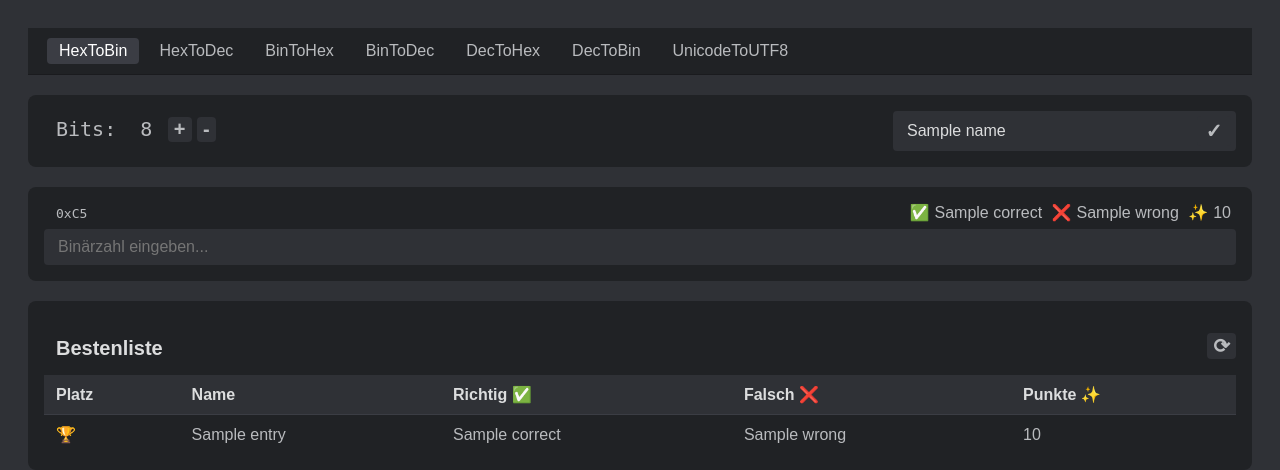
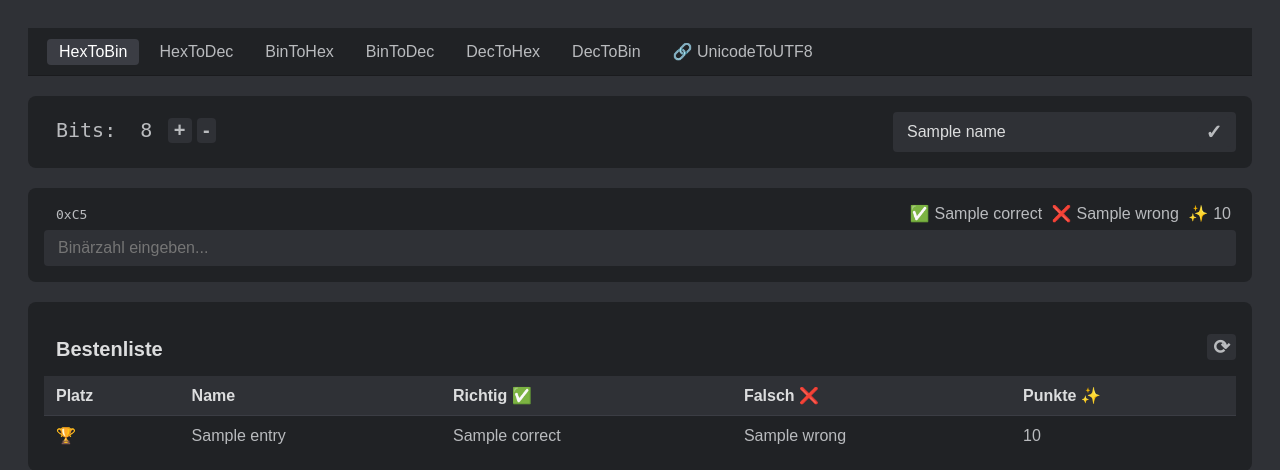
Before and after one commit to habnixzutun/hexToBinaryTrainer, a Flask app: template templates/index.html in a window 1280 px wide. Shown: the top 470 px of the page. Run offline with Flask 3, Linux system fonts and the light colour scheme; the template is opened without the code that fills it: most values are stand-ins (such as "Sample title", 1, 10 or a date in 2020).

Commit message:
add link emoji

```diff
--- a/templates/index.html
+++ b/templates/index.html
@@ -17,7 +17,7 @@
                 <a href="" class="tab-item">BinToDec</a>
                 <a href="" class="tab-item">DecToHex</a>
                 <a href="" class="tab-item">DecToBin</a>
-                <a href="" class="tab-item">UnicodeToUTF8</a>
+                <a href="" class="tab-item">&#x1F517; UnicodeToUTF8</a>
             </nav>
         </div>
         <!-- Ende Nav Bar -->
```
